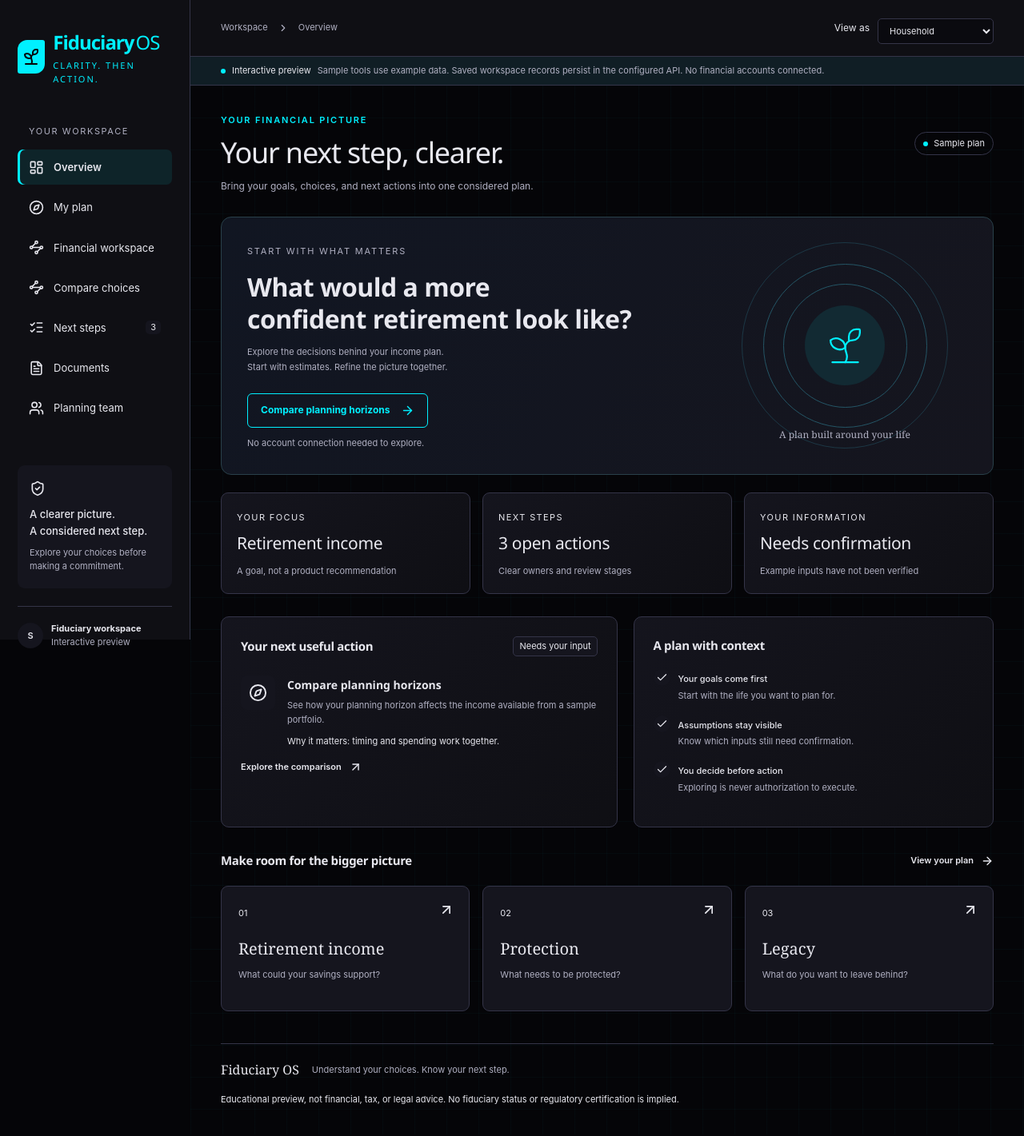
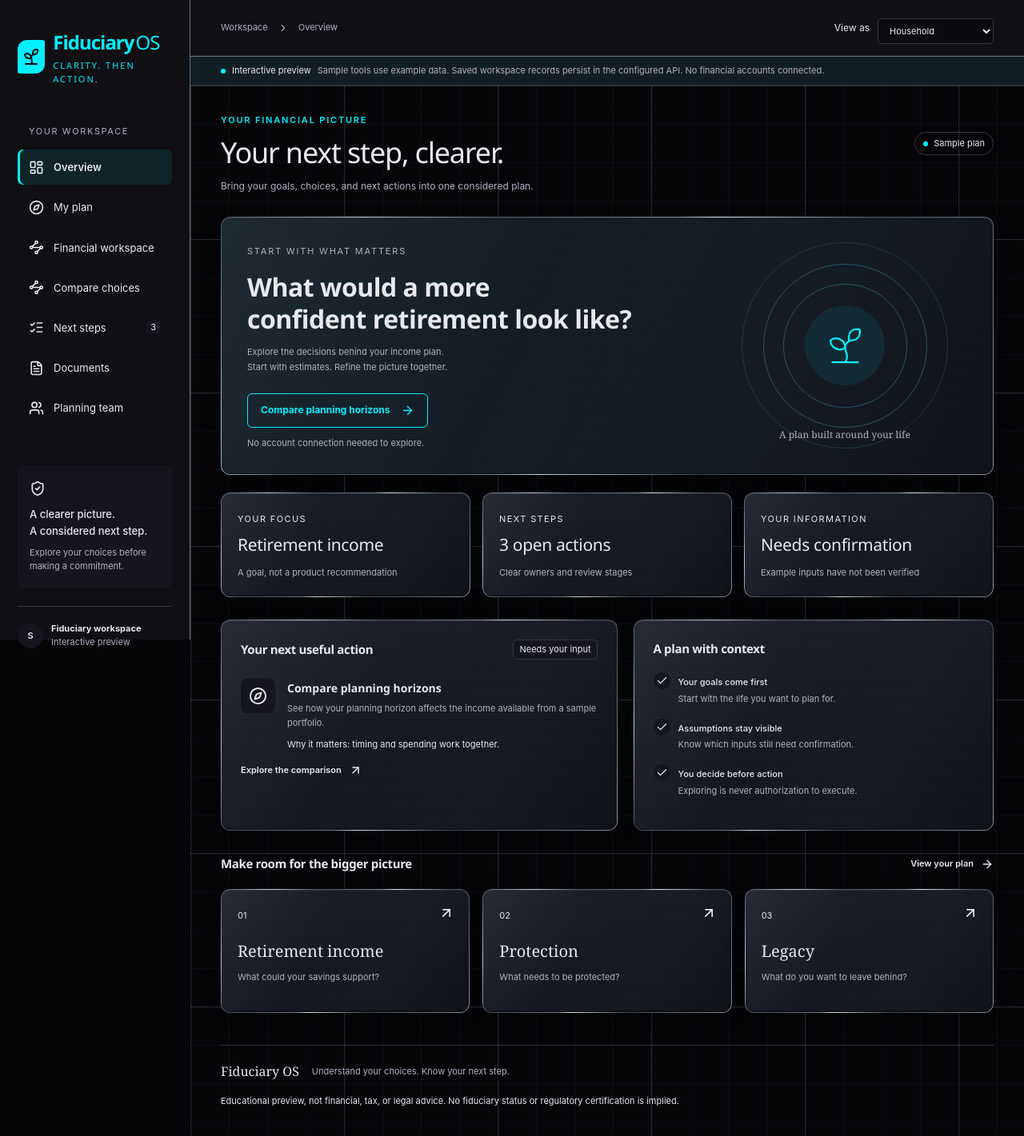
Before and after one commit to marcusdax/Kimi_Agent_Fiduciary-OS-Business-Blueprint, a React (Vite) app in the folder fiduciary-os/frontend/: page / in a window 1280 px wide. Shown: the whole page at 80% size. Built offline with nearby package versions, Linux system fonts and the light colour scheme.

Commit message:
Refine Fiduciary chrome grid and machined card surfaces

```diff
--- a/fiduciary-os/frontend/package.json
+++ b/fiduciary-os/frontend/package.json
@@ -10,7 +10,8 @@
     "type-check": "tsc --noEmit",
     "test": "vitest run",
     "test:watch": "vitest",
-    "export-preview": "node scripts/export-preview.mjs"
+    "export-preview": "node scripts/export-preview.mjs",
+    "lint:styles": "node --test scripts/check-chrome-styles.mjs"
   },
   "engines": {
     "node": "^22.22.2 || ^24.15.0 || >=26.0.0"
--- a/fiduciary-os/frontend/src/styles.css
+++ b/fiduciary-os/frontend/src/styles.css
@@ -7,6 +7,19 @@
   --gold: #ffd700;
   --text: #e8e8ef;
   --muted: #b0b0c2;
+  /* Shared static machined-metal system; no animated neon. */
+  --steel-line: #657586;
+  --chrome-edge: linear-gradient(125deg, #465361 0%, #bbc6d0 15%, #455260 29%, #71808e 48%, #d5dee6 52%, #3d4a58 69%, #8593a1 100%);
+  --card-fill: linear-gradient(145deg, #20232e, #151820 48%, #101218);
+  --card-sheen: linear-gradient(115deg, rgba(235, 243, 250, 0.035), transparent 36%, rgba(235, 243, 250, 0.015) 70%, transparent);
+  --card-brush: repeating-linear-gradient(0deg, rgba(220, 232, 242, 0.012) 0 1px, transparent 1px 4px);
+  --card-bevel: inset 0 1px 0 rgba(236, 244, 252, 0.09), inset 0 -1px 0 rgba(0, 0, 0, 0.65);
+  --card-shadow: 0 8px 24px rgba(0, 0, 0, 0.24);
+  --card-radius: 12px;
+  --card-padding: 24px;
+  --card-padding-compact: 20px;
+  --chart-surface: #101218;
+  --interaction-duration: 140ms;
   color-scheme: dark;
 }
 :root {
@@ -405,7 +418,7 @@ main {
 .stat {
   border: 1px solid var(--line);
   border-radius: 9px;
-  padding: 18px 19px;
+  padding: var(--card-padding-compact);
   background: var(--surface);
 }
 .stat > span {
@@ -434,7 +447,7 @@ main {
   background: var(--surface);
   border: 1px solid var(--line);
   border-radius: 10px;
-  padding: 24px;
+  padding: var(--card-padding);
   margin-bottom: 20px;
 }
 .section-heading {
@@ -533,12 +546,9 @@ main {
   background: var(--surface);
   border: 1px solid var(--line);
   border-radius: 9px;
-  padding: 21px;
+  padding: var(--card-padding-compact);
   color: var(--text);
   position: relative;
-}
-.goal-card:hover {
-  border-color: var(--line);
 }
 .goal-card.chosen {
   border: 2px solid var(--line);
@@ -1148,10 +1158,13 @@ body {
   background: #0f0f14;
 }
 main {
+  /* Steel major rails and fine milled grid, outside opaque reading cards. */
   background-image:
-    linear-gradient(rgba(0, 240, 255, 0.025) 1px, transparent 1px),
-    linear-gradient(90deg, rgba(0, 240, 255, 0.025) 1px, transparent 1px);
-  background-size: 40px 40px;
+    linear-gradient(rgba(210, 225, 238, 0.12) 0 1px, rgba(210, 225, 238, 0.035) 1px 2px, transparent 2px),
+    linear-gradient(90deg, rgba(210, 225, 238, 0.12) 0 1px, rgba(210, 225, 238, 0.035) 1px 2px, transparent 2px),
+    linear-gradient(rgba(181, 198, 214, 0.035) 0 1px, transparent 1px),
+    linear-gradient(90deg, rgba(181, 198, 214, 0.035) 0 1px, transparent 1px);
+  background-size: 192px 192px, 192px 192px, 48px 48px, 48px 48px;
 }
 p,
 .intro,
@@ -1183,19 +1196,50 @@ nav button[aria-current="page"] {
   background: rgba(0, 240, 255, 0.09);
   box-shadow: inset 3px 0 var(--cyan);
 }
-.panel,
-.stat,
-.module-card {
-  background: linear-gradient(
-    135deg,
-    rgba(21, 21, 30, 0.98),
-    rgba(15, 15, 20, 0.98)
-  );
-  border-color: var(--line);
+:is(.panel, .stat, .module-card, .goal-card, .board-card, .hero) {
+  border: 1px solid transparent;
+  border-radius: var(--card-radius);
+  background:
+    var(--card-sheen) padding-box,
+    var(--card-brush) padding-box,
+    var(--card-fill) padding-box,
+    var(--chrome-edge) border-box;
+  box-shadow: var(--card-bevel), var(--card-shadow);
 }
 .hero {
-  background: linear-gradient(120deg, #111622, #15151e);
-  border: 1px solid #29404a;
+  --card-fill: linear-gradient(120deg, #15232d, #101218);
+}
+.sidebar {
+  border-right-color: var(--steel-line);
+}
+.topbar {
+  border-bottom-color: var(--steel-line);
+  box-shadow: inset 0 -1px 0 rgba(224, 236, 246, 0.06);
+}
+/* Only actual controls receive hover feedback; reading cards stay stationary. */
+:is(button.goal-card, button.board-card) {
+  transition: border-color var(--interaction-duration) ease, box-shadow var(--interaction-duration) ease;
+}
+:is(button.goal-card, button.board-card):not(:disabled):not(.chosen):not(.selected):hover {
+  border-color: var(--steel-line);
+  box-shadow: var(--card-bevel), 0 0 0 1px rgba(190, 213, 230, 0.12), var(--card-shadow);
+}
+:is(button.goal-card, button.board-card):focus-visible {
+  outline: 3px solid var(--gold);
+  outline-offset: 4px;
+}
+.goal-card.chosen,
+.board-card.selected {
+  border: 1px solid var(--cyan);
+  background:
+    var(--card-sheen) padding-box,
+    var(--card-brush) padding-box,
+    var(--card-fill) padding-box,
+    var(--chrome-edge) border-box;
+  box-shadow: var(--card-bevel), inset 3px 0 var(--cyan), var(--card-shadow);
+}
+.board-card.selected {
+  padding: 14px;
 }
 .hero h2 {
   font-family: "Segoe UI", system-ui, sans-serif;
@@ -1318,6 +1362,9 @@ textarea {
   margin-bottom: 8px;
 }
 .financial-chart {
+  /* Flat plot surface: no decorative machining behind data marks. */
+  background: var(--chart-surface);
+  border-radius: 6px;
   width: 100%;
   height: auto;
   display: block;
```
Also changed, not shown: fiduciary-os/frontend/scripts/check-chrome-styles.mjs (added, +75 -0 lines).
